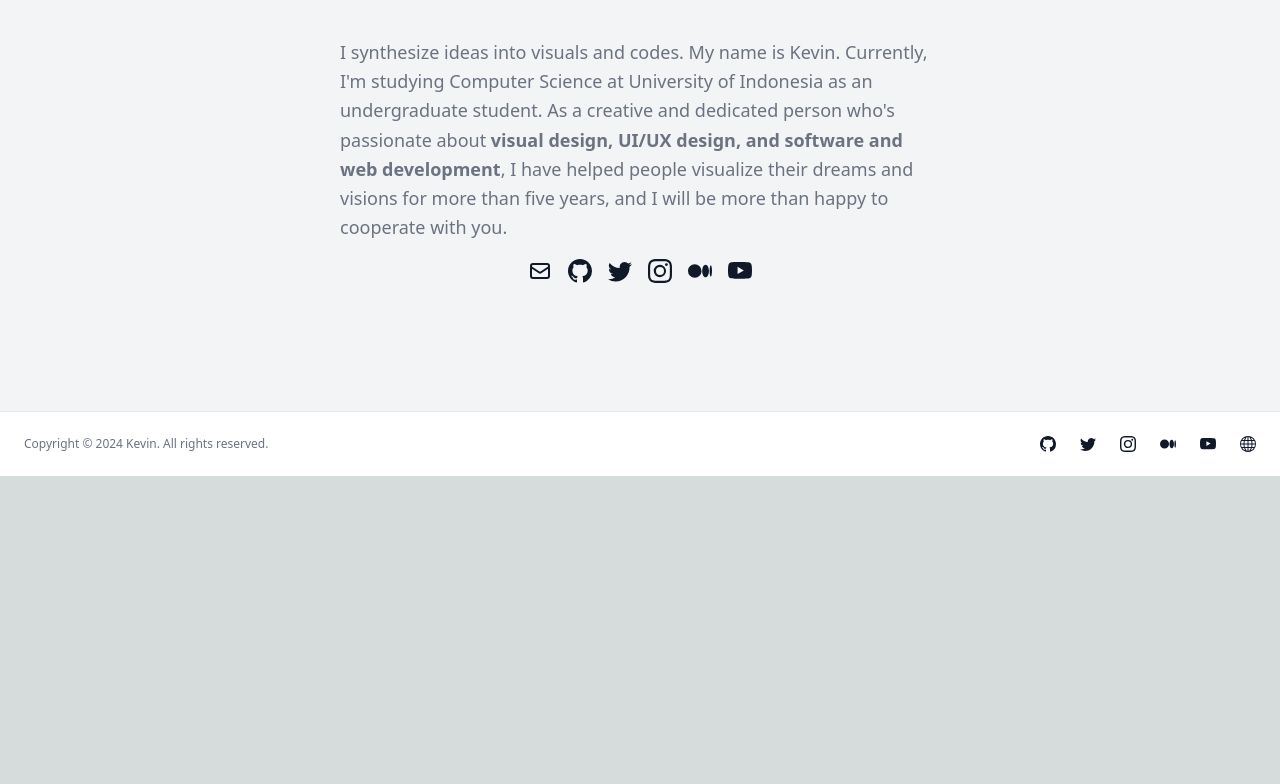
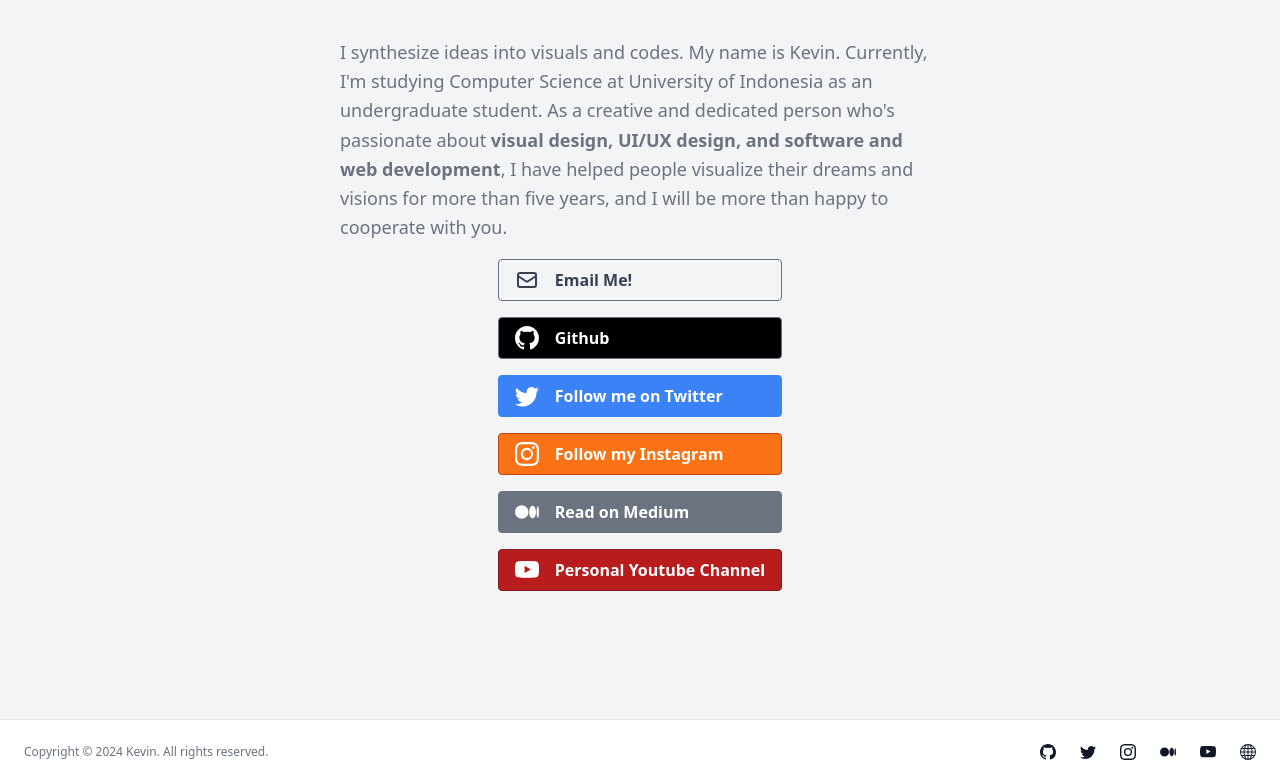
Before and after one commit to vnctkevin/portfolio, a Next.js app: page /about in a window 1280 px wide. Shown: the part 820-1604 px from the top of the page. Before the commit the page ends 1296 px from the top, so only its background shows below. Built offline with nearby package versions, Linux system fonts and the light colour scheme.

Commit message:
update page content

```diff
--- a/components/AboutPage.tsx
+++ b/components/AboutPage.tsx
@@ -31,24 +31,43 @@ export default function AboutPage() {
               width="500"
             />
           </div>
-          <div className="flex flex-col pt-4 justify-center gap-4 min-[400px]:flex-row">
+          <div className="grid pt-4 justify-center gap-4 min-[400px]:flex-row">
             <Link href="mailto:vnctkevin@gmail.com">
-              <HiOutlineMail className="w-6 h-6" />
+              <button className='bg-transparent hover:bg-gray-500 text-gray-700 font-semibold hover:text-white py-2 px-4 border border-gray-500 hover:border-transparent rounded w-full flex items-center gap-4'>
+                <HiOutlineMail className="w-6 h-6" />
+                Email Me!
+              </button>
+
             </Link>
             <Link href="https://github.com/vnctkevin">
+            <button className='bg-black hover:bg-gray-200 text-white font-semibold hover:text-black py-2 px-4 border border-gray-500 hover:border-transparent rounded w-full flex items-center gap-4'>
               <BsGithub className="w-6 h-6" />
+                Github
+              </button>
             </Link>
             <Link href="https://www.twitter.com/vnctkevin/">
+            <button className='bg-blue-500 hover:bg-white text-white font-semibold hover:text-blue-600 py-2 px-4 border border-blue-500 hover:border-blue-500 rounded w-full flex items-center gap-4'>
               <BsTwitter className="w-6 h-6" />
+                Follow me on Twitter
+              </button>
             </Link>
             <Link href="https://www.instagram.com/vnctkevin/" >
+            <button className='bg-orange-500 hover:bg-white text-white font-semibold hover:text-orange-600 py-2 px-4 border border-orange-700 hover:border-orange-500 rounded w-full flex items-center gap-4'>
               <BsInstagram className="w-6 h-6" />
+                Follow my Instagram
+              </button>
             </Link>
             <Link href="https://medium.com/@vnctkevin">
-              <BsMedium className="w-6 h-6" />
+              <button className='bg-gray-500 hover:bg-white text-white font-semibold hover:text-gray-700 py-2 px-4 border border-gray-500 hover:border-gray-200 rounded w-full flex items-center gap-4'>
+                <BsMedium className="w-6 h-6" />
+                  Read on Medium
+                </button>
             </Link>
             <Link href="https://www.youtube.com/@vnctkevin/videos">
-              <BsYoutube className="w-6 h-6" />
+              <button className='bg-red-700 hover:bg-white text-white font-semibold hover:text-red-600 py-2 px-4 border border-red-900 hover:border-red-200 rounded w-full flex items-center gap-4'>
+                <BsYoutube className="w-6 h-6" />
+                  Personal Youtube Channel
+                </button>
             </Link>
             </div>
         </section>
--- a/components/Hero.tsx
+++ b/components/Hero.tsx
@@ -53,7 +53,7 @@ export default function HeroSection() {
             </div>
             <img
               alt="Image"
-              className="mx-auto overflow-hidden rounded-xl object-cover object-center md:w-[400px] lg:w-[500px] md:order-0"
+              className="mx-auto overflow-hidden rounded-xl object-cover object-center md:w-[500px] lg:w-[500px] md:order-0"
               height="400"
               src="images/profile-2024.jpg"
               width="600"
```
Also changed, not shown: 1 other file (tests, documents, lock files or other folders).
